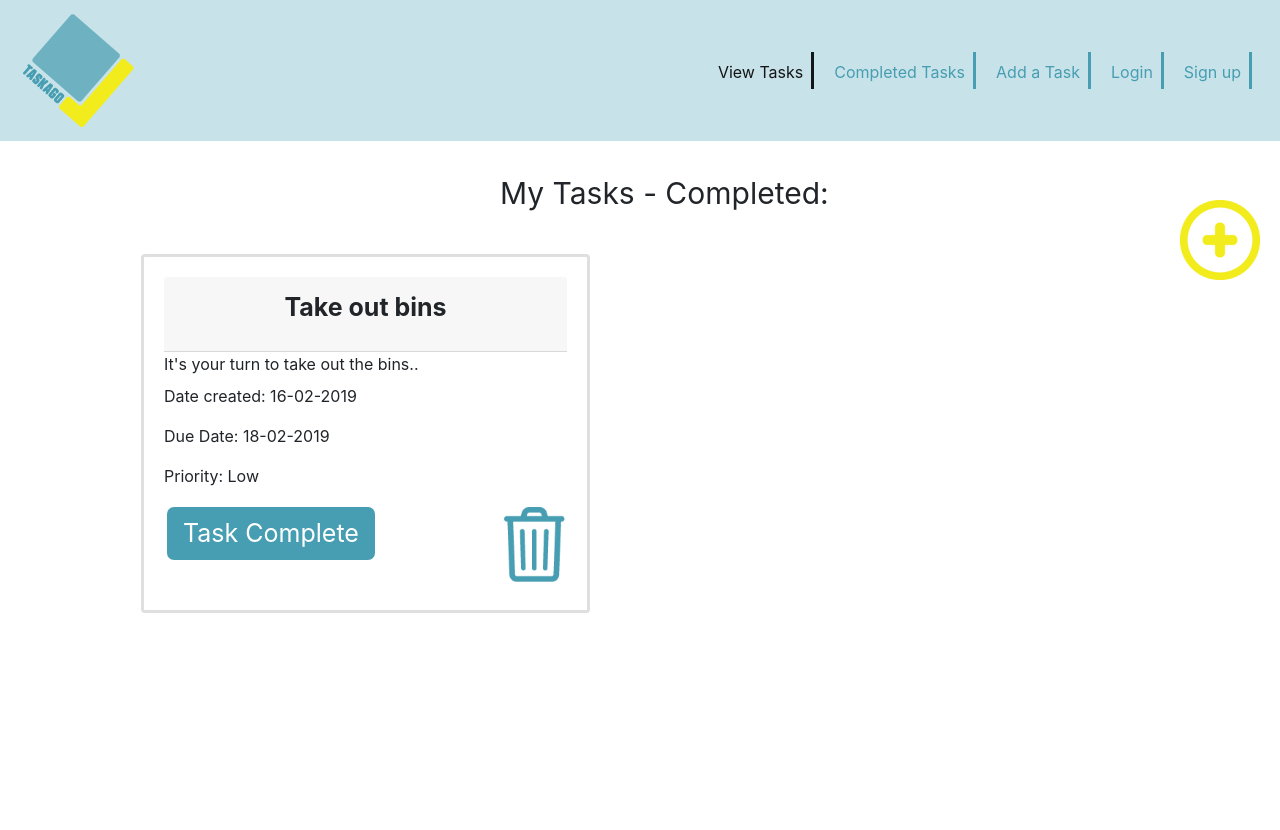
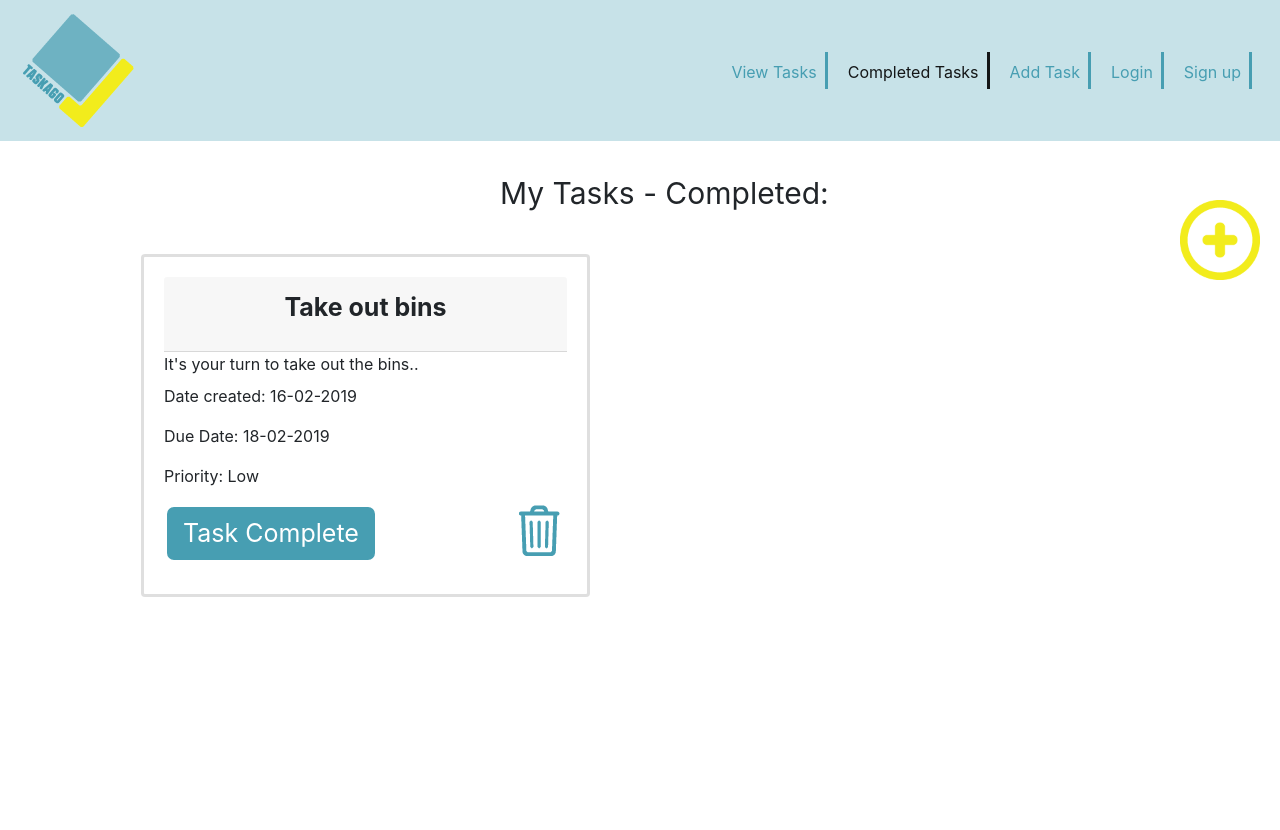
Before and after one commit to tillyoswellwheeler/task_manager_app, a Flask app: page /completed_tasks in a window 1280 px wide. Shown: the top 830 px of the page. Run offline with Flask 2, Linux system fonts and the light colour scheme; data comes from the database, SQL or seed files in the repository; both versions use the stored data as it was after the commit; some libraries are stand-ins or nearby versions.

Commit message:
fixed bin button and centered save button, fixed nav bar

```diff
--- a/api_integration.py
+++ b/api_integration.py
@@ -117,6 +117,11 @@ def add_task(request):
     c.execute("INSERT INTO `tasks` (`title`, `description`, 'date_created', 'date_due', 'priority') VALUES ( ?, ?, ?, ?, ?)",(title, description, date_created, date_due,priority))
     conn.commit()
 
+def delete_task(request):
+    conn, c = get_db()
+    task_id = request['id']
+    c.execute('DELETE FROM tasks WHERE id = ?', (task_id))
+    conn.commit()
 #
 # request = [{"id":"1", "title":"Clean the car","description":"Buy cleaning products and get organised","date_due":"26-02-2019","status":"to do","priority":"high",}]
 # # #
--- a/app.py
+++ b/app.py
@@ -24,8 +24,14 @@ def home():
     if request.method == 'POST':
         if 'find_task_submit' in request.form:
             find_task_data = request.form.to_dict()
-            delete_task = db_api.move_task(find_task_data)
+            move_task = db_api.move_task(find_task_data)
 
+        elif 'delete_submit' in request.form:
+            task_to_delete = request.form.to_dict()
+            db_api.delete_task(task_to_delete)
+            db_api_response = requests.get("http://127.0.0.1:5000/tasks")
+            api_data = db_api_response.json()
+            return render_template("home.html", title="Homepage", **locals())
 
         elif 'sort_submit' in request.form:
             if 'sort_radio' == "1": #priority
@@ -69,7 +75,7 @@ def new_task():
 @app.route("/tasks", methods=['GET', 'POST'])
 def tasks():
     if request.method == 'GET':
-        dummy_api_data = db_api.select_all()
+        dummy_api_data = db_api.select_all_priority()
         return jsonify(dummy_api_data)
 
 #    elif request.method == 'POST':
--- a/static/stylesheet.css
+++ b/static/stylesheet.css
@@ -145,6 +145,15 @@ button.taskcomplete {
   border-radius: 10px;
 }
 
+#bin-picture {
+  background: url("../static/images/bin_image.png") no-repeat scroll 0 0 transparent;
+  cursor: pointer;
+  height: 70px;
+  width: 50px;
+  padding: 2px;
+  border: none;
+}
+
 
 /*********************SOCIAL BUTTONS****************************/
 .btn-twitter {
--- a/templates/completed_tasks.html
+++ b/templates/completed_tasks.html
@@ -13,13 +13,13 @@
 		<div class="collapse navbar-collapse justify-content-end" id="navbarNav">
 			<ul class="navbar-nav">
 				<li class="nav-item">
-					<a class="nav-link active" href="{{ url_for('home') }}">View Tasks</a>
+					<a class="nav-link" href="{{ url_for('home') }}">View Tasks</a>
 				</li>
 				<li class="nav-item">
-					<a class="nav-link" href="{{ url_for('completed_tasks') }}">Completed Tasks</a>
+					<a class="nav-link active" href="{{ url_for('completed_tasks') }}">Completed Tasks</a>
 				</li>
 				<li class="nav-item">
-					<a class="nav-link" href="http://127.0.0.1:5000/new_task">Add a Task</a>
+					<a class="nav-link" href="http://127.0.0.1:5000/new_task">Add Task</a>
 				</li>
 				<li class="nav-item">
 					<a class="nav-link" href="">Login</a>
@@ -85,7 +85,10 @@
 										<input type="hidden" id="date_due" name="date_due" />
 										<input type="hidden" id="id" name="id" value="{{ dict['id'] }}" />
 										<button type="submit" name="find_task_submit" button class="taskcomplete btn btn-primary btn-lg">Task Complete</button>
-																	<img class="bin float-right" src="static/images/bin_image.png" alt="Bin image to delete task."/>
+										<form method="post" action="/">
+										<input type="hidden" id="id" name="id" value="{{ dict['id'] }}" />
+										<button id="bin-picture" type="submit" name="delete_submit" class="bin float-right" alt="Bin image to delete task."</button>
+																	</form>
 </form>
 									</div>
 								</div>
```
Also changed, not shown: templates/home.html (+8 -5 lines), templates/new_task.html (+6 -4 lines), static/images/bin_image.png, task_manager.db.
